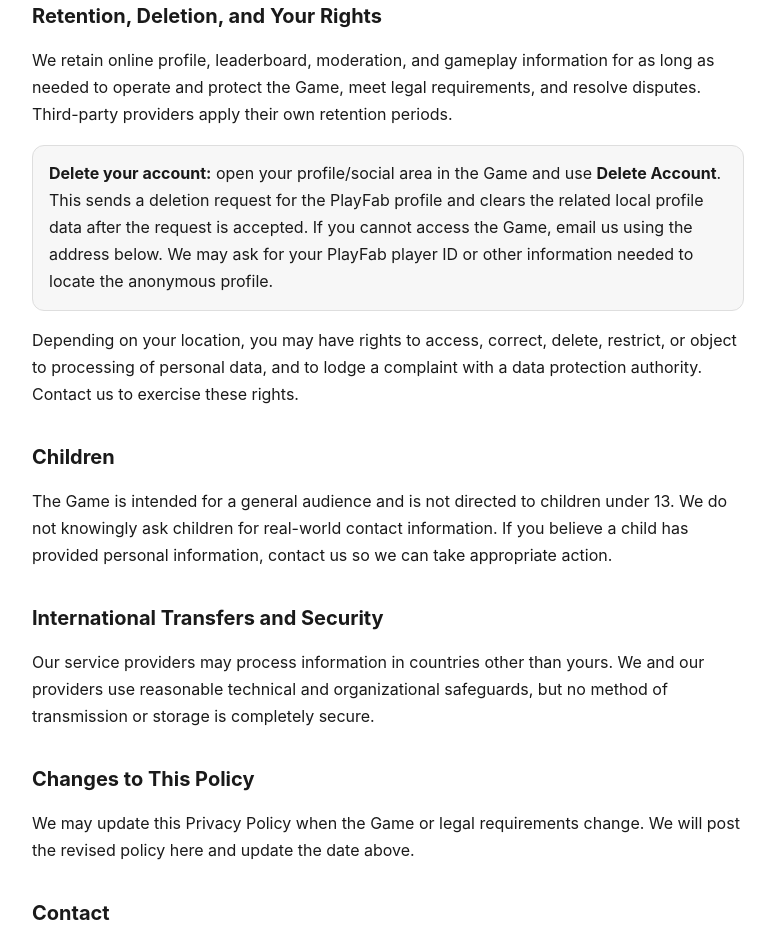
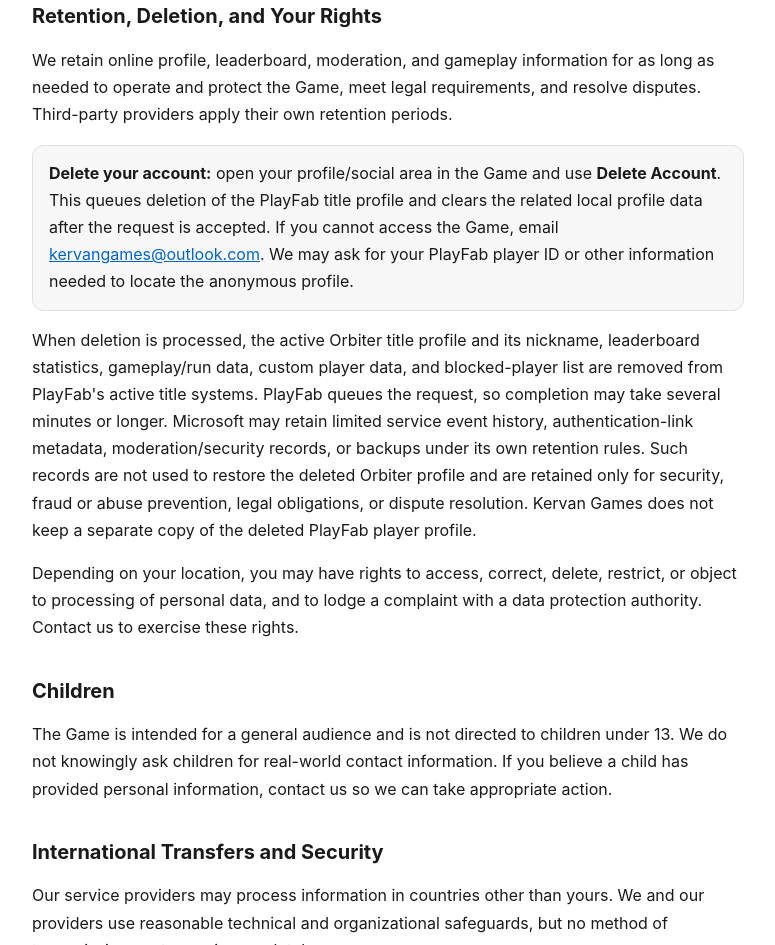
Before and after one commit to kervangames/kervangames.github.io, a plain HTML site: page privacy.html in a window 1280 px wide. Shown: the part 1911-2856 px from the top of the page, without its empty margins (252-1027 px from the left). Drawn offline with Linux system fonts and the light colour scheme.

Commit message:
Clarify Orbiter account deletion details
Document the PlayFab deletion queue, deleted profile data, limited provider retention, and direct deletion email links in Turkish and English.

```diff
--- a/privacy.html
+++ b/privacy.html
@@ -73,7 +73,8 @@
 
     <h2 id="your-rights">Retention, Deletion, and Your Rights</h2>
     <p>We retain online profile, leaderboard, moderation, and gameplay information for as long as needed to operate and protect the Game, meet legal requirements, and resolve disputes. Third-party providers apply their own retention periods.</p>
-    <p class="notice"><strong>Delete your account:</strong> open your profile/social area in the Game and use <strong>Delete Account</strong>. This sends a deletion request for the PlayFab profile and clears the related local profile data after the request is accepted. If you cannot access the Game, email us using the address below. We may ask for your PlayFab player ID or other information needed to locate the anonymous profile.</p>
+    <p class="notice"><strong>Delete your account:</strong> open your profile/social area in the Game and use <strong>Delete Account</strong>. This queues deletion of the PlayFab title profile and clears the related local profile data after the request is accepted. If you cannot access the Game, email <a href="mailto:kervangames@outlook.com?subject=Orbiter%20Account%20Deletion">kervangames@outlook.com</a>. We may ask for your PlayFab player ID or other information needed to locate the anonymous profile.</p>
+    <p>When deletion is processed, the active Orbiter title profile and its nickname, leaderboard statistics, gameplay/run data, custom player data, and blocked-player list are removed from PlayFab's active title systems. PlayFab queues the request, so completion may take several minutes or longer. Microsoft may retain limited service event history, authentication-link metadata, moderation/security records, or backups under its own retention rules. Such records are not used to restore the deleted Orbiter profile and are retained only for security, fraud or abuse prevention, legal obligations, or dispute resolution. Kervan Games does not keep a separate copy of the deleted PlayFab player profile.</p>
     <p>Depending on your location, you may have rights to access, correct, delete, restrict, or object to processing of personal data, and to lodge a complaint with a data protection authority. Contact us to exercise these rights.</p>
 
     <h2>Children</h2>
@@ -131,7 +132,8 @@
 
     <h2 id="haklariniz">Saklama, Silme ve Haklarınız</h2>
     <p>Çevrimiçi profil, liderlik tablosu, moderasyon ve oynanış bilgilerini Oyunu işletmek ve korumak, yasal gereklilikleri karşılamak ve uyuşmazlıkları çözmek için gerektiği sürece saklarız. Üçüncü taraf sağlayıcılar kendi saklama sürelerini uygular.</p>
-    <p class="notice"><strong>Hesabınızı silmek için:</strong> Oyun içindeki profil/sosyal alanını açın ve <strong>Hesabı Sil</strong> seçeneğini kullanın. Bu işlem PlayFab profili için silme talebi gönderir ve talep kabul edildikten sonra ilgili yerel profil verilerini temizler. Oyuna erişemiyorsanız aşağıdaki adresten bize e-posta gönderin. Anonim profili bulabilmek için PlayFab oyuncu kimliğinizi veya gerekli başka bilgileri isteyebiliriz.</p>
+    <p class="notice"><strong>Hesabınızı silmek için:</strong> Oyun içindeki profil/sosyal alanını açın ve <strong>Hesabı Sil</strong> seçeneğini kullanın. Bu işlem PlayFab oyun profili için silme talebini sıraya alır ve talep kabul edildikten sonra ilgili yerel profil verilerini temizler. Oyuna erişemiyorsanız <a href="mailto:kervangames@outlook.com?subject=Orbiter%20Hesap%20Silme">kervangames@outlook.com</a> adresine e-posta gönderin. Anonim profili bulabilmek için PlayFab oyuncu kimliğinizi veya gerekli başka bilgileri isteyebiliriz.</p>
+    <p>Silme işlemi tamamlandığında etkin Orbiter oyun profili; kullanıcı adı, liderlik istatistikleri, oynanış/koşu verileri, özel oyuncu verileri ve engellenen oyuncu listesiyle birlikte PlayFab’in etkin oyun sistemlerinden kaldırılır. PlayFab talebi sıraya aldığı için işlem birkaç dakika veya daha uzun sürebilir. Microsoft; sınırlı servis olay geçmişini, kimlik doğrulama bağlantısı meta verilerini, moderasyon/güvenlik kayıtlarını veya yedekleri kendi saklama kurallarına göre tutabilir. Bu kayıtlar silinen Orbiter profilini yeniden oluşturmak için kullanılmaz; yalnızca güvenlik, sahtekârlık veya kötüye kullanım önleme, yasal yükümlülük ya da uyuşmazlık çözümü amacıyla tutulur. Kervan Games silinen PlayFab oyuncu profilinin ayrı bir kopyasını saklamaz.</p>
     <p>Bulunduğunuz yere bağlı olarak kişisel verilerinize erişme, düzeltme, silme, işlemeyi kısıtlama veya işlemeye itiraz etme ve bir veri koruma makamına şikâyette bulunma haklarınız olabilir. Bu hakları kullanmak için bizimle iletişime geçin.</p>
 
     <h2>Çocuklar</h2>
```
